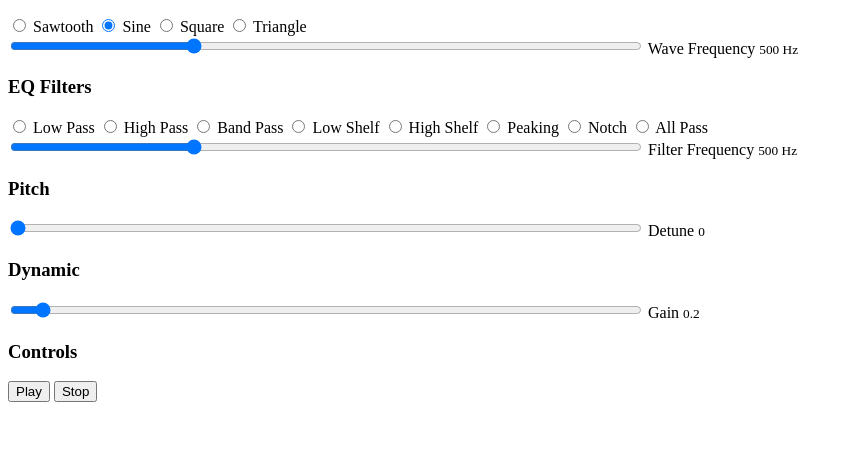
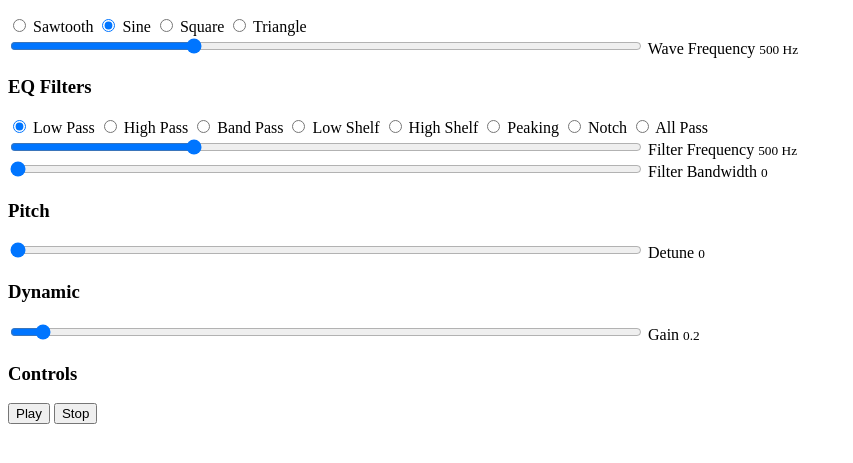
Before and after one commit to l0rdcafe/webaudio-demo, a plain HTML site: page index.html in a window 1280 px wide. Shown: the part 105-568 px from the top of the page, without its empty margins (0-853 px from the left). Drawn offline with Linux system fonts and the light colour scheme.

Commit message:
filter bandwidth

```diff
--- a/index.html
+++ b/index.html
@@ -31,7 +31,13 @@
     <small id="wave-freq">500 Hz</small>
     <br />
     <h3>EQ Filters</h3>
-    <input type="radio" id="lowpass" name="filter-type" value="lowpass" />
+    <input
+      type="radio"
+      id="lowpass"
+      name="filter-type"
+      value="lowpass"
+      checked
+    />
     <label for="lowpass">Low Pass</label>
     <input type="radio" id="highpass" name="filter-type" value="highpass" />
     <label for="highpass">High Pass</label>
@@ -59,6 +65,18 @@
     />
     <label for="filter-frequency">Filter Frequency</label>
     <small id="filter-freq">500 Hz</small>
+    <br />
+    <input
+      id="filter-bandwidth"
+      type="range"
+      min="0"
+      max="100"
+      name="filter-bandwidth"
+      value="0"
+      style="width: 50%"
+    />
+    <label for="filter-bandwidth">Filter Bandwidth</label>
+    <small id="filter-band">0</small>
     <br />
     <h3>Pitch</h3>
     <input
--- a/main.js
+++ b/main.js
@@ -9,11 +9,13 @@ document.addEventListener("DOMContentLoaded", () => {
   const stop = document.getElementById("stop");
   const waveFrequency = document.getElementById("wave-frequency");
   const filterFrequency = document.getElementById("filter-frequency");
+  const filterBandwidth = document.getElementById("filter-bandwidth");
   const detune = document.getElementById("detune");
   const gain = document.getElementById("gain");
 
   const waveFreq = document.getElementById("wave-freq");
   const filterFreq = document.getElementById("filter-freq");
+  const filterBand = document.getElementById("filter-band");
   const det = document.getElementById("det");
   const vol = document.getElementById("vol");
 
@@ -33,6 +35,14 @@ document.addEventListener("DOMContentLoaded", () => {
         filter.type = e.target.value;
       }
     });
+  });
+
+  filterBandwidth.addEventListener("change", (e) => {
+    if (filter != null) {
+      filter.Q.value = e.target.value / 100;
+    }
+
+    filterBand.innerHTML = e.target.value / 100;
   });
 
   filterFrequency.addEventListener("change", (e) => {
@@ -82,6 +92,7 @@ document.addEventListener("DOMContentLoaded", () => {
     ).value;
     filter.type = filterType;
     filter.frequency.value = filterFrequency.value;
+    filter.Q.value = filterBandwidth.value / 100;
     osc.connect(gainOsc);
     gainOsc.gain.value = gain.value;
     gainOsc.connect(filter);
```
